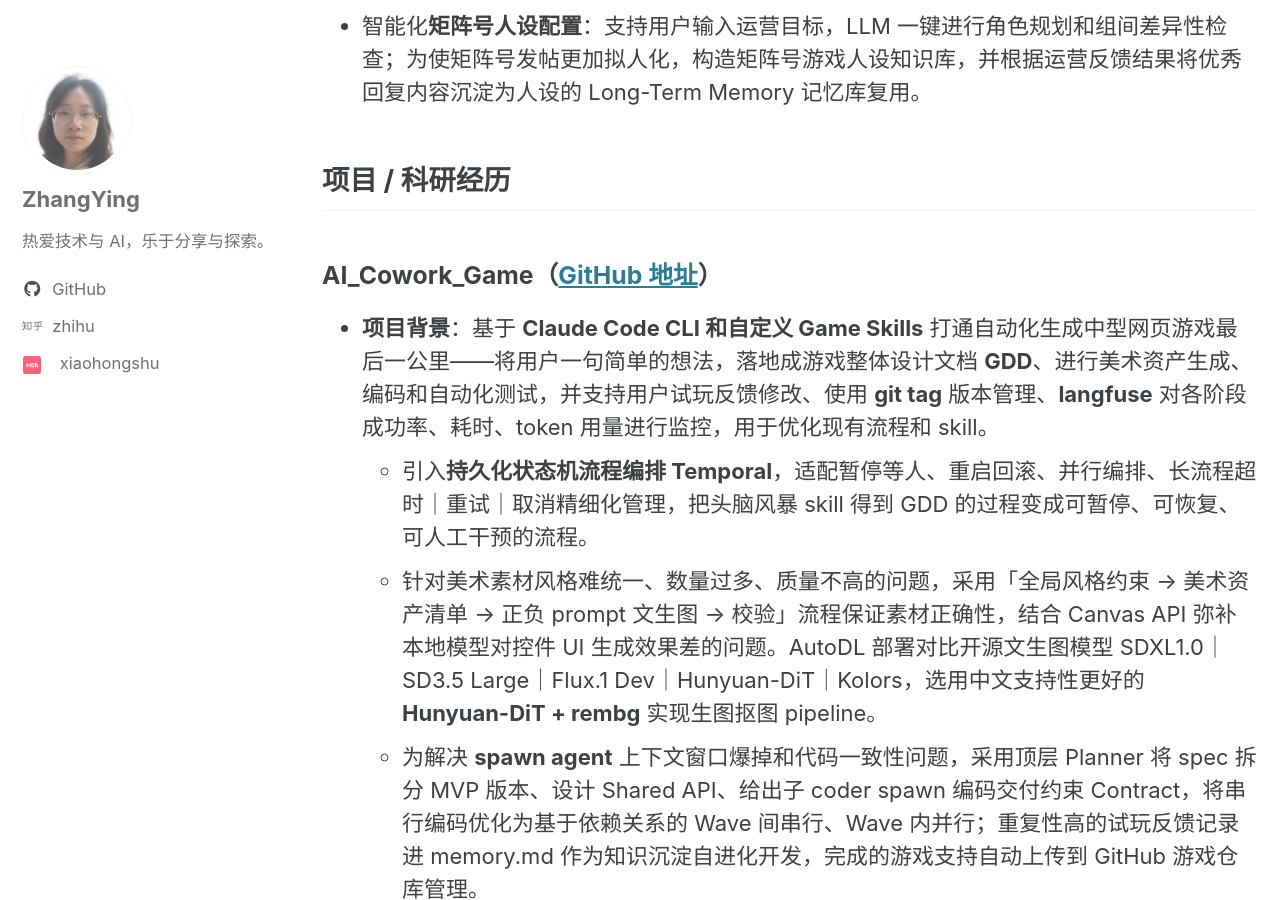
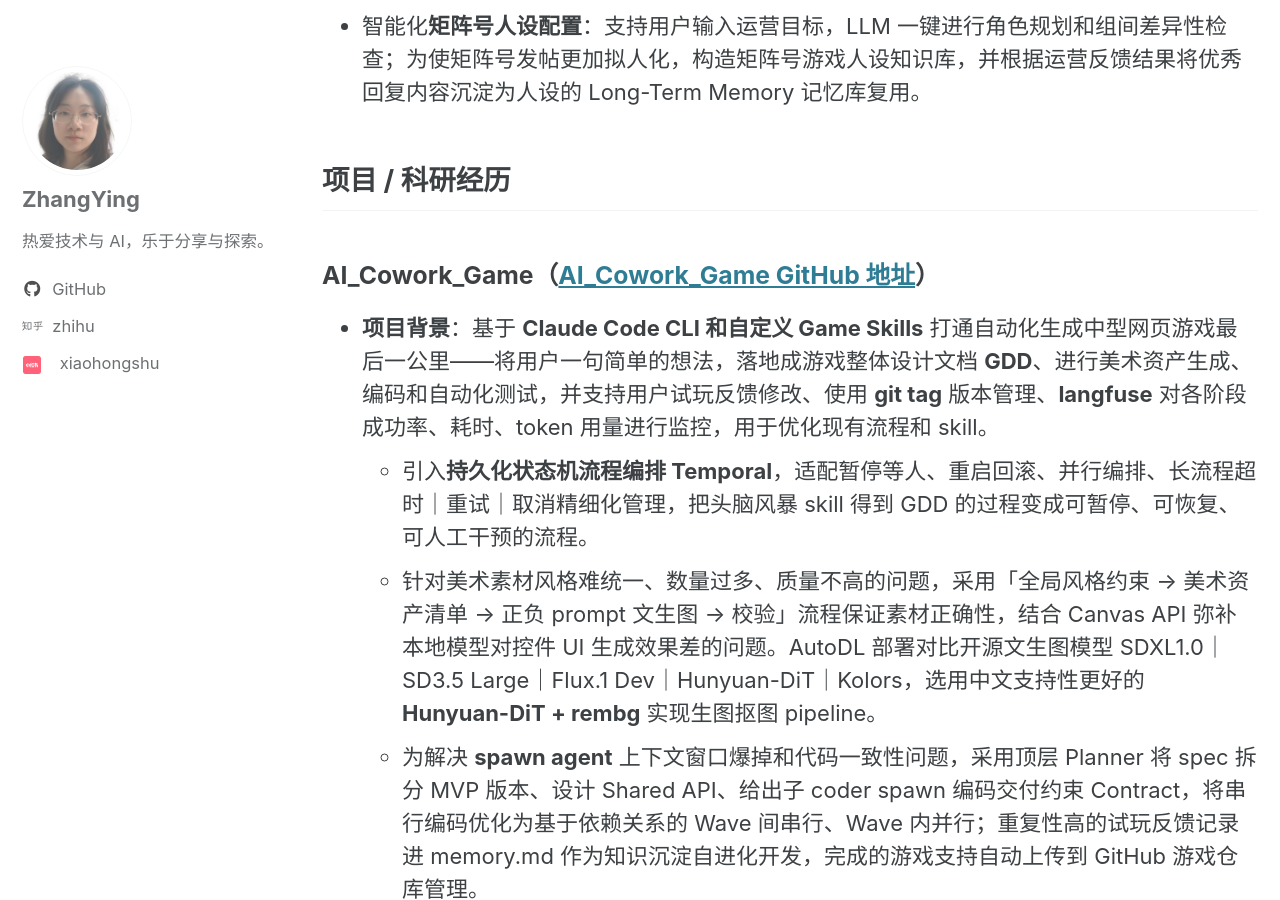
Before and after one commit to CodingZY/CodingZY.github.io, a Jekyll site: the page built from _pages/about.md, in a window 1280 px wide and 900 px high, scrolled down 2324 px. Built offline with Jekyll 4.4.1, drawn with Linux system fonts in a browser that asks for light colours; cached includes are drawn as plain includes; comment, search, counter and statistics services are not loaded.

Commit message:
更新关于页内容
Co-Authored-By: Kscc <noreply@owtffssent.com>

```diff
--- a/_pages/about.md
+++ b/_pages/about.md
@@ -47,7 +47,7 @@
 
 ## 项目 / 科研经历
 
-### AI_Cowork_Game（[GitHub 地址](https://github.com/CodingZY/AI_Cowork_Game)）
+### AI_Cowork_Game（[AI_Cowork_Game GitHub 地址](https://github.com/CodingZY/AI_Cowork_Game)）
 
 - **项目背景**：基于 **Claude Code CLI 和自定义 Game Skills** 打通自动化生成中型网页游戏最后一公里——将用户一句简单的想法，落地成游戏整体设计文档 **GDD**、进行美术资产生成、编码和自动化测试，并支持用户试玩反馈修改、使用 **git tag** 版本管理、**langfuse** 对各阶段成功率、耗时、token 用量进行监控，用于优化现有流程和 skill。
   - 引入**持久化状态机流程编排 Temporal**，适配暂停等人、重启回滚、并行编排、长流程超时｜重试｜取消精细化管理，把头脑风暴 skill 得到 GDD 的过程变成可暂停、可恢复、可人工干预的流程。
```
